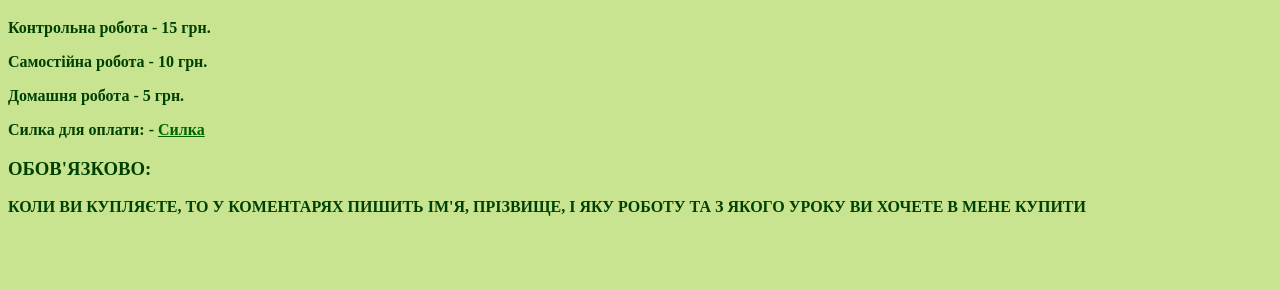
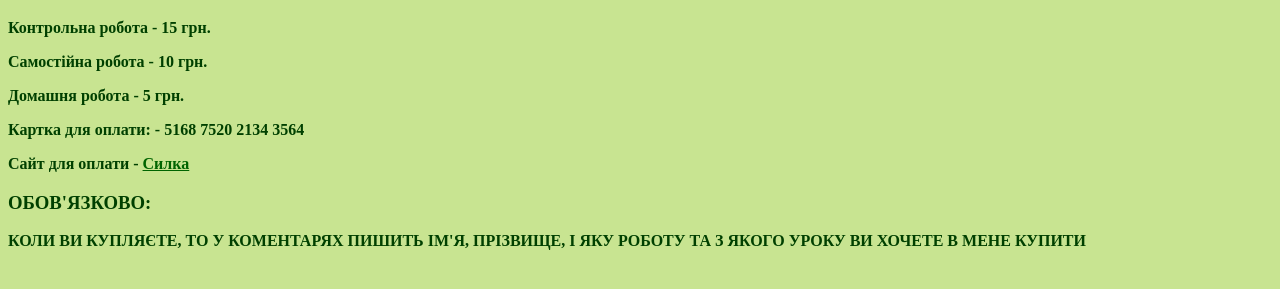
Before and after one commit to YuraZ10/7asite, a plain HTML site: page shop.html in a window 1280 px wide. Shown: the part 61-350 px from the top of the page. Drawn offline with Linux system fonts and the light colour scheme.

Commit message:
Update shop.html

```diff
--- a/shop.html
+++ b/shop.html
@@ -10,7 +10,8 @@
     <p><b>Контрольна робота - 15 грн.</b></p>
     <p><b>Самостійна робота - 10 грн.</b></p>
     <p><b>Домашня робота - 5 грн.</b></p>
-    <p><b>Силка для оплати: - <a href="https://donatello.to/YuraZh">Силка</a></b></p>
+    <p><b>Картка для оплати: - 5168 7520 2134 3564</b></p>
+    <p><b>Сайт для оплати - <a href="https://donatello.to/YuraZh">Силка</a></b></p>
     <h3>ОБОВ'ЯЗКОВО:</h3>
     <p><b>КОЛИ ВИ КУПЛЯЄТЕ, ТО У КОМЕНТАРЯХ ПИШИТЬ ІМ'Я, ПРІЗВИЩЕ, І ЯКУ РОБОТУ ТА З ЯКОГО УРОКУ ВИ ХОЧЕТЕ В МЕНЕ КУПИТИ</b></p>
 </body>
```
